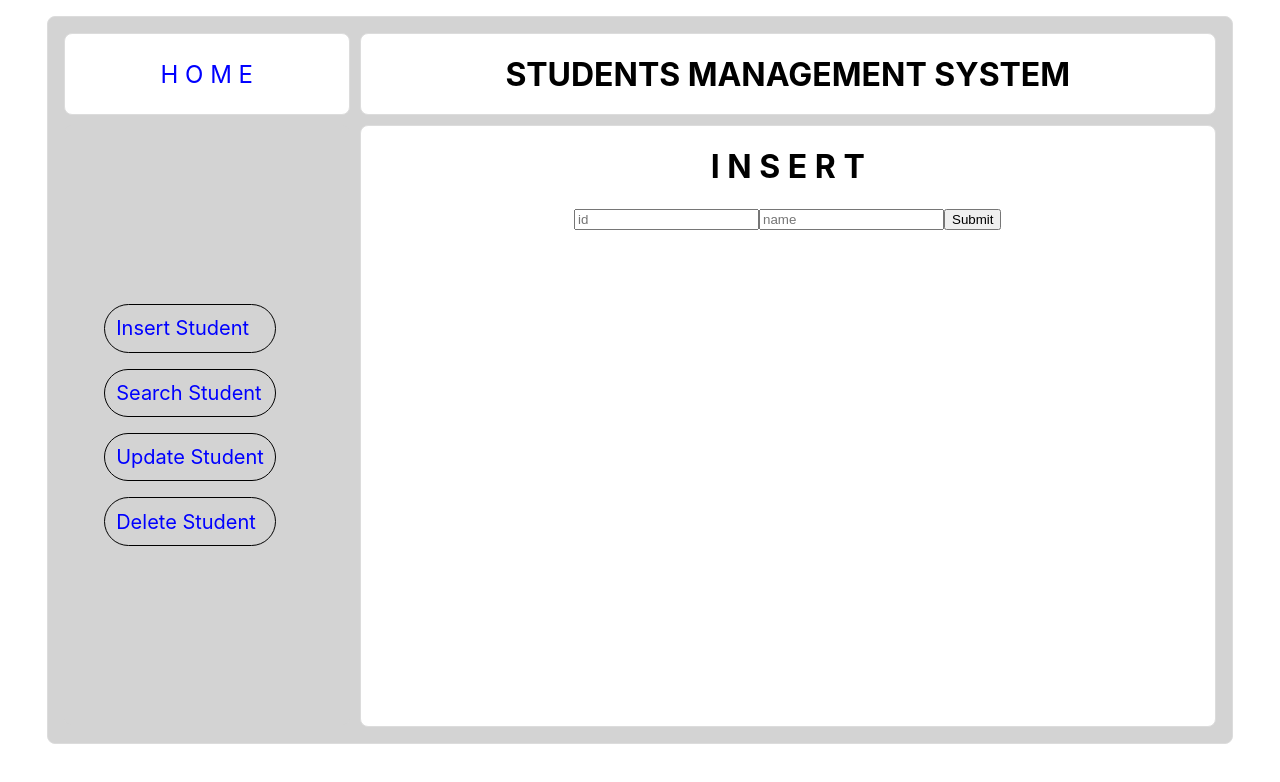
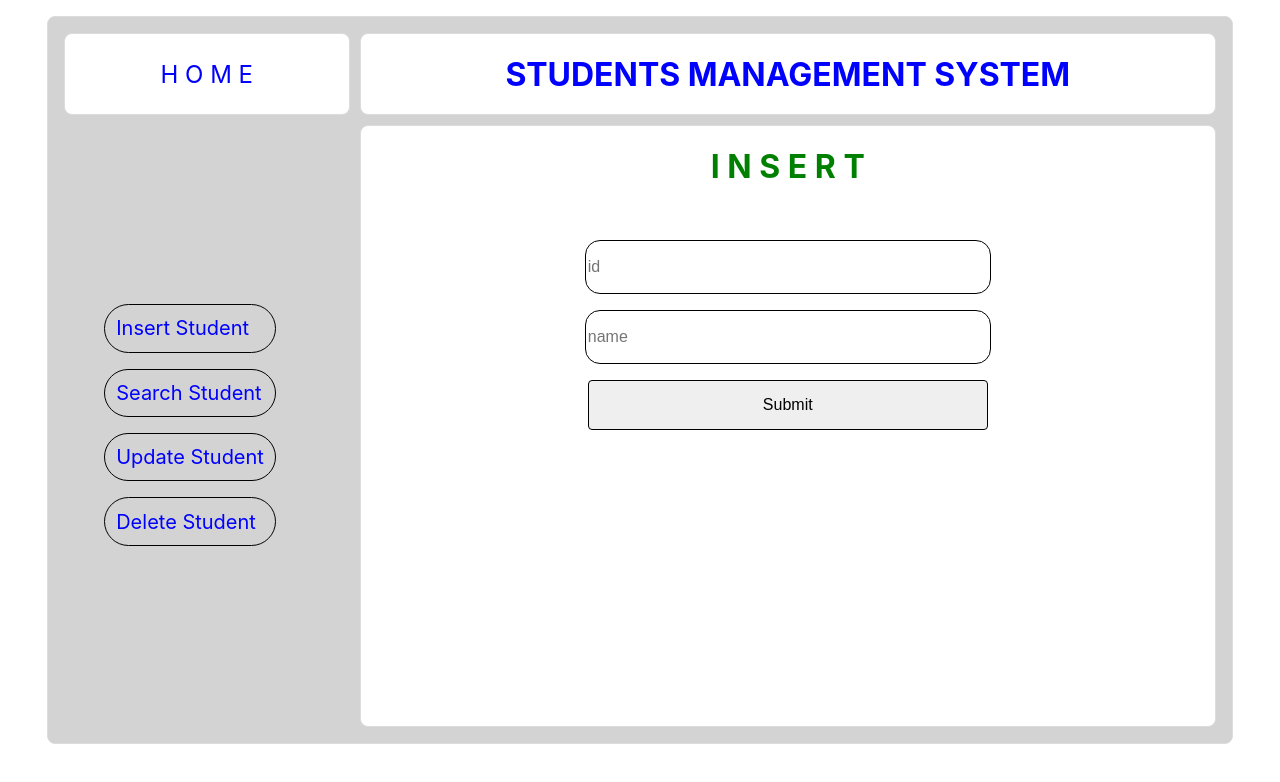
Before and after one commit to ehmaddd/mern-try, a React (Create React App) app: page /insert in a window 1280 px wide. Shown: the top 782 px of the page. Built offline with nearby package versions, Linux system fonts and the light colour scheme; the HTML template or start-up script is replaced by a standard one.

Commit message:
Adjust search by id page

```diff
--- a/src/components/Delete.js
+++ b/src/components/Delete.js
@@ -12,13 +12,13 @@ const Delete = () => {
           <Link className="home-link" to="/">H O M E</Link>
         </div>
         <div class="box top-box">
-          <h1>STUDENTS MANAGEMENT SYSTEM</h1>
+          <h1 className="header">STUDENTS MANAGEMENT SYSTEM</h1>
         </div>
         <div class="box bottom-box nav-box">
             <Navbar />
         </div>
         <div class="box bottom-box data-box">
-          <h1>D E L E T E</h1>
+          <h1 className="title">D E L E T E</h1>
         </div>
       </div>
     </>
--- a/src/components/Home.js
+++ b/src/components/Home.js
@@ -26,13 +26,13 @@ const Home = () => {
           <Link className="home-link" to="/">H O M E</Link>
         </div>
         <div class="box top-box">
-          <h1>STUDENTS MANAGEMENT SYSTEM</h1>
+          <h1 className="header">STUDENTS MANAGEMENT SYSTEM</h1>
         </div>
         <div class="box bottom-box nav-box">
             <Navbar />
         </div>
         <div class="box bottom-box data-box">
-          <h1>D A T A</h1>
+          <h1 className="title">D A T A</h1>
           <table>
             <thead>
               <tr>
--- a/src/components/Insert.js
+++ b/src/components/Insert.js
@@ -26,13 +26,13 @@ const Insert = () => {
           <Link className="home-link" to="/">H O M E</Link>
         </div>
         <div class="box top-box">
-          <h1>STUDENTS MANAGEMENT SYSTEM</h1>
+          <h1 className="header">STUDENTS MANAGEMENT SYSTEM</h1>
         </div>
         <div class="box bottom-box nav-box">
             <Navbar />
         </div>
         <div class="box bottom-box data-box">
-          <h1>I N S E R T</h1>
+          <h1 className="title">I N S E R T</h1>
           <form onSubmit={handleSubmit}>
             <input type="text" placeholder="id" value={id} onChange={(e) => setId(e.target.value)} />
             <input type="text" placeholder="name" value={name} onChange={(e) => setName(e.target.value)} />
--- a/src/components/Search.js
+++ b/src/components/Search.js
@@ -1,10 +1,24 @@
-import { useState } from "react";
+import { useState, useEffect } from "react";
 import Navbar from './Navbar';
 import { Link } from "react-router-dom";
 
 const Search = () => {
-  const [searchId, setSearchId] = useState('');
-  const [message, setMessage] = useState('');
+    const [data, setData] = useState([]);
+    const [searchId, setSearchId] = useState('');
+    const [message, setMessage] = useState('');
+
+  const fetchData = async (e) => {
+    const fetchResponse = await fetch('http://localhost:4000/api/fetchid', {
+    method: 'POST',
+    headers: { 'Content-Type': 'application/json' },
+  });
+  const fetchedData = await fetchResponse.json();
+  setData(fetchedData);
+  }
+
+  useEffect(()=> {
+    fetchData();
+  }, [])
 
   const handleSubmit2 = async (e) => {
     e.preventDefault();
@@ -26,13 +40,13 @@ const Search = () => {
           <Link className="home-link" to="/">H O M E</Link>
         </div>
         <div class="box top-box">
-          <h1>STUDENTS MANAGEMENT SYSTEM</h1>
+          <h1 className="header">STUDENTS MANAGEMENT SYSTEM</h1>
         </div>
         <div class="box bottom-box nav-box">
             <Navbar />
         </div>
         <div class="box bottom-box data-box">
-          <h1>S E A R C H</h1>
+          <h1 className="title">S E A R C H</h1>
           <form onSubmit={handleSubmit2}>
             <input type="text" placeholder="id" value={searchId} onChange={(e) => setSearchId(e.target.value)}/>
             <button type="submit">Submit</button>
--- a/src/components/Update.js
+++ b/src/components/Update.js
@@ -12,13 +12,13 @@ const Update = () => {
           <Link className="home-link" to="/">H O M E</Link>
         </div>
         <div class="box top-box">
-          <h1>STUDENTS MANAGEMENT SYSTEM</h1>
+          <h1 className="header">STUDENTS MANAGEMENT SYSTEM</h1>
         </div>
         <div class="box bottom-box nav-box">
             <Navbar />
         </div>
         <div class="box bottom-box data-box">
-          <h1>U P D A T E</h1>
+          <h1 className="title">U P D A T E</h1>
         </div>
       </div>
     </>
--- a/src/components/style.css
+++ b/src/components/style.css
@@ -41,3 +41,70 @@
   background-color: lightgray;
   border: lightgray;
 }
+
+table {
+  width: 100%;
+  border-collapse: collapse;
+  margin-bottom: 20px;
+}
+
+th, td {
+  padding: 10px;
+  text-align: left;
+  border-bottom: 1px solid #ddd;
+}
+
+thead th {
+  background-color: #f2f2f2;
+  border-top: 2px solid #333;
+}
+
+tbody tr:hover {
+  background-color: #f5f5f5;
+}
+
+.header {
+  color: blue;
+}
+
+.title {
+  color: green;
+}
+
+form {
+  display: flex;
+  flex-direction: column;
+  gap: 1rem;
+  padding: 2rem;
+  border-radius: 6px;
+}
+
+form input {
+  width: 25rem;
+  height: 50px;
+  font-size: 1rem;
+  border: 1px solid black;
+  border-radius: 15px;
+}
+
+form button {
+  width: 25rem;
+  height: 50px;
+  font-size: 1rem;
+  border: 1px solid black;
+  border-radius: 4px;
+  transition: transform 0.3s ease;
+  margin: auto;
+}
+
+form button:hover {
+  background-color: white;
+  border: 1px solid blue;
+  border-radius: 12px;
+}
+
+form button:active {
+  background-color: black;
+  color: white;
+  transform: scaleX(0.98);
+}
```
